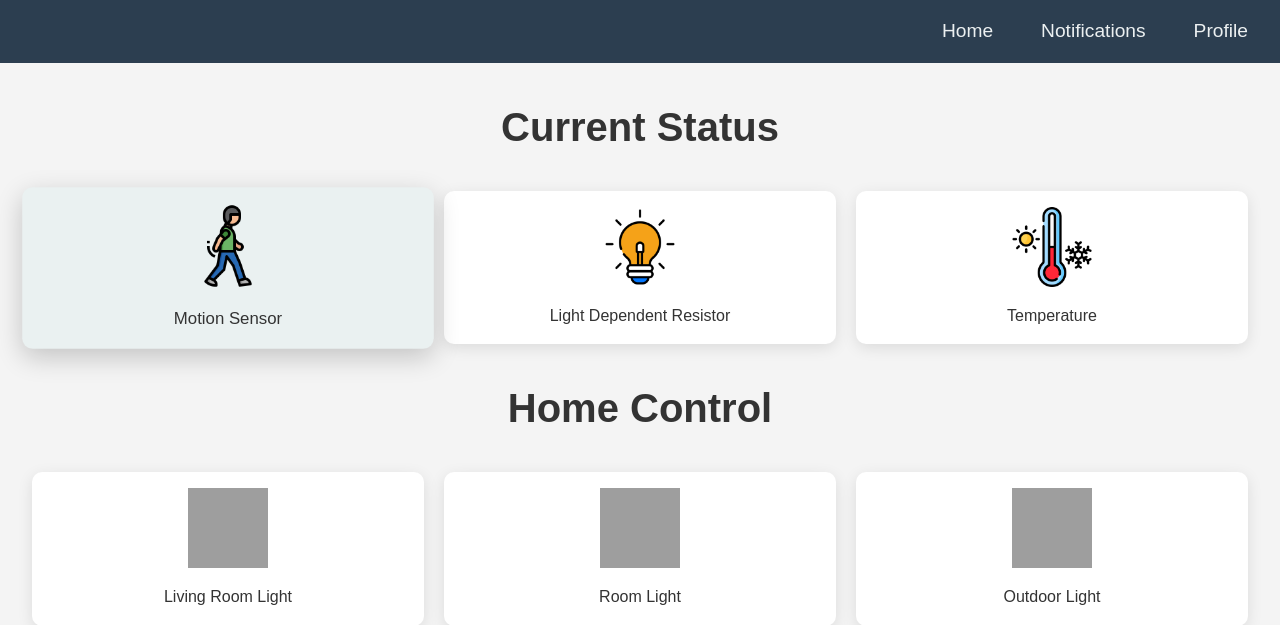
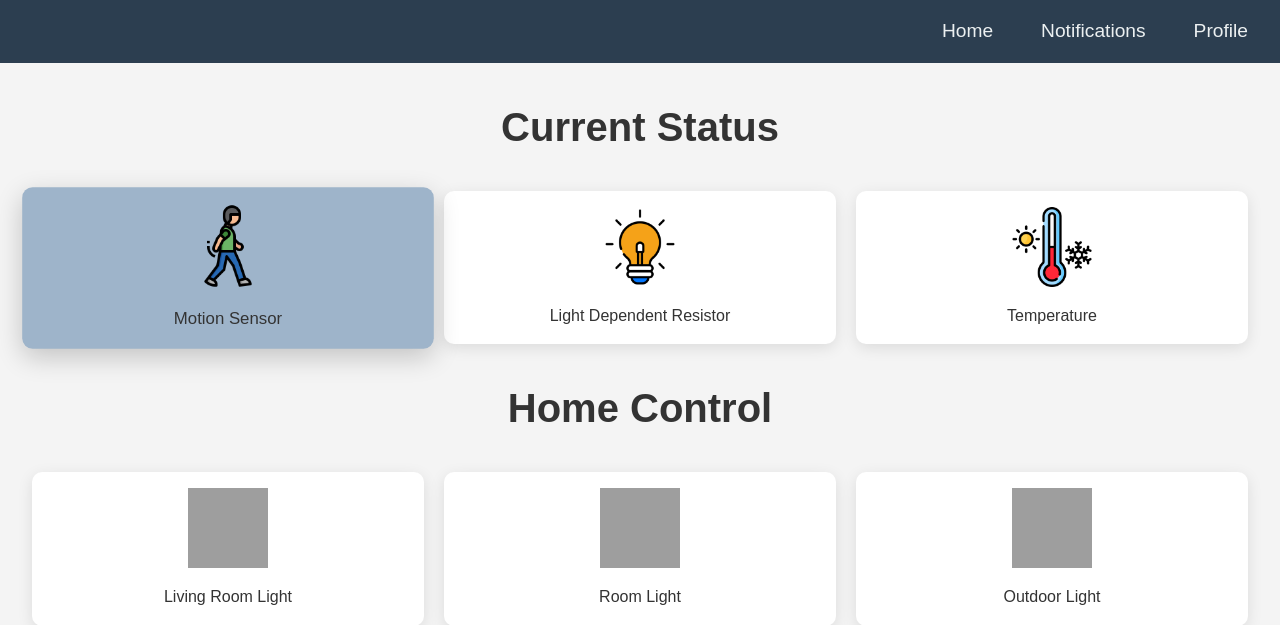
Before and after one commit to anggeching/home-control, a PHP site: page / in a window 1280 px wide, with the pointer over the restyled element. Shown: the top 625 px of the page. Run offline with PHP 8.4, Linux system fonts and the light colour scheme; grey boxes are pictures that could not be loaded.

Commit message:
Update style.css

```diff
--- a/css/style.css
+++ b/css/style.css
@@ -91,7 +91,7 @@ nav ul li a:hover {
 .icon-container:hover {
   box-shadow: 0 8px 25px rgba(0, 0, 0, 0.2); /* More pronounced shadow */
   transform: scale(1.05); /* Slightly enlarge */
-  background-color: #eaf1f1; /* Light background change */
+  background-color: #9eb4ca; /* Light background change */
 }
 
 /* Icon image styling */
```
